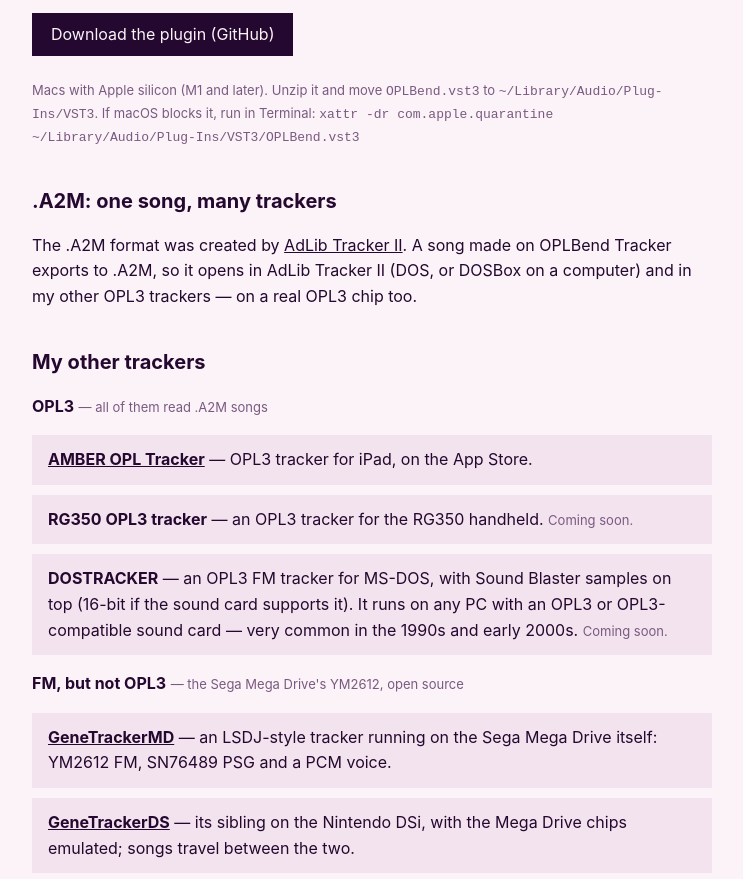
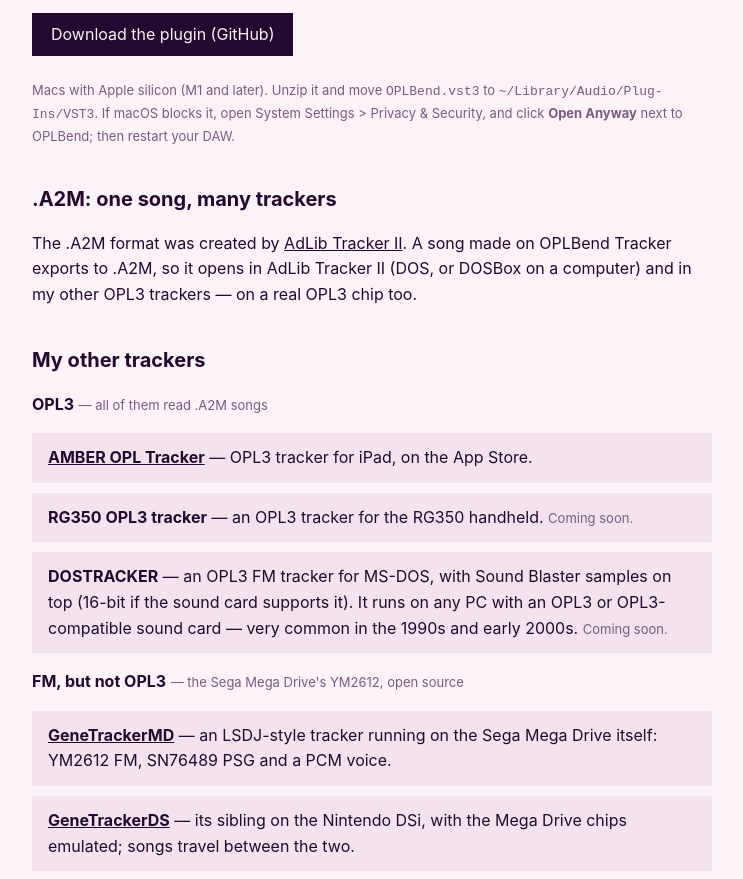
Before and after one commit to AudrenThibault/OPLBend-Tracker, a plain HTML site: page docs/index.html in a window 1280 px wide. Shown: the part 3033-3912 px from the top of the page, without its empty margins (268-1011 px from the left). Drawn offline with Linux system fonts and the light colour scheme.

Commit message:
Site and README: allowing the plugin through System Settings
Co-Authored-By: Claude Opus 5.5 <noreply@anthropic.com>

```diff
--- a/docs/index.html
+++ b/docs/index.html
@@ -146,7 +146,7 @@
   <li>PROJECT &gt; LOAD ouvre les morceaux de ton Mac (.OBT, .XT, .A2M) ; PROJECT &gt; SAVE les y enregistre aussi.</li>
 </ul>
 <p class="btns"><a class="main" href="https://github.com/AudrenThibault/OPLBend-Tracker/releases/latest"><span class="en">Download the plugin (GitHub)</span><span class="fr">Télécharger le plugin (GitHub)</span></a></p>
-<p class="small"><span class="en">Macs with Apple silicon (M1 and later). Unzip it and move <code>OPLBend.vst3</code> to <code>~/Library/Audio/Plug-Ins/VST3</code>. If macOS blocks it, run in Terminal: <code>xattr -dr com.apple.quarantine ~/Library/Audio/Plug-Ins/VST3/OPLBend.vst3</code></span><span class="fr">Mac Apple Silicon (M1 et suivants). Décompresse-le et place <code>OPLBend.vst3</code> dans <code>~/Library/Audio/Plug-Ins/VST3</code>. Si macOS le bloque, lance dans le Terminal : <code>xattr -dr com.apple.quarantine ~/Library/Audio/Plug-Ins/VST3/OPLBend.vst3</code></span></p>
+<p class="small"><span class="en">Macs with Apple silicon (M1 and later). Unzip it and move <code>OPLBend.vst3</code> to <code>~/Library/Audio/Plug-Ins/VST3</code>. If macOS blocks it, open System Settings &gt; Privacy &amp; Security, and click <b>Open Anyway</b> next to OPLBend; then restart your DAW.</span><span class="fr">Mac Apple Silicon (M1 et suivants). Décompresse-le et place <code>OPLBend.vst3</code> dans <code>~/Library/Audio/Plug-Ins/VST3</code>. Si macOS le bloque, ouvre Réglages Système &gt; Confidentialité et sécurité, et clique sur <b>Ouvrir quand même</b> à côté d’OPLBend ; puis relance ton logiciel.</span></p>
 
 <h2><span class="en">.A2M: one song, many trackers</span><span class="fr">.A2M : un morceau, plusieurs trackers</span></h2>
 <p class="en">The .A2M format was created by <a href="https://www.adlibtracker.net" target="_blank" rel="noopener">AdLib Tracker II</a>. A song made on OPLBend Tracker exports to .A2M, so it opens in AdLib Tracker II (DOS, or DOSBox on a computer) and in my other OPL3 trackers — on a real OPL3 chip too.</p>
```
Also changed, not shown: web/index.html (+1 -1 lines), 1 other file.
